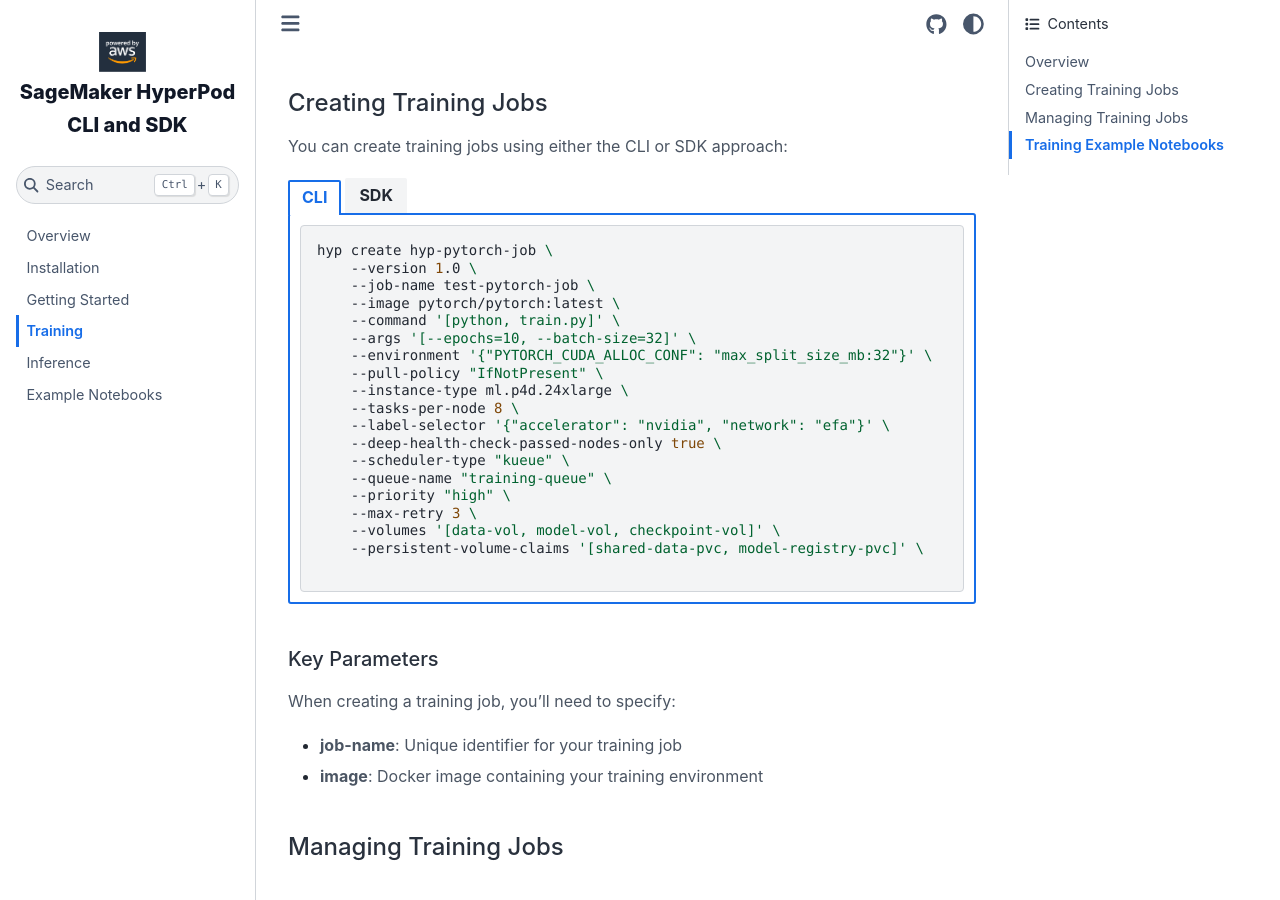
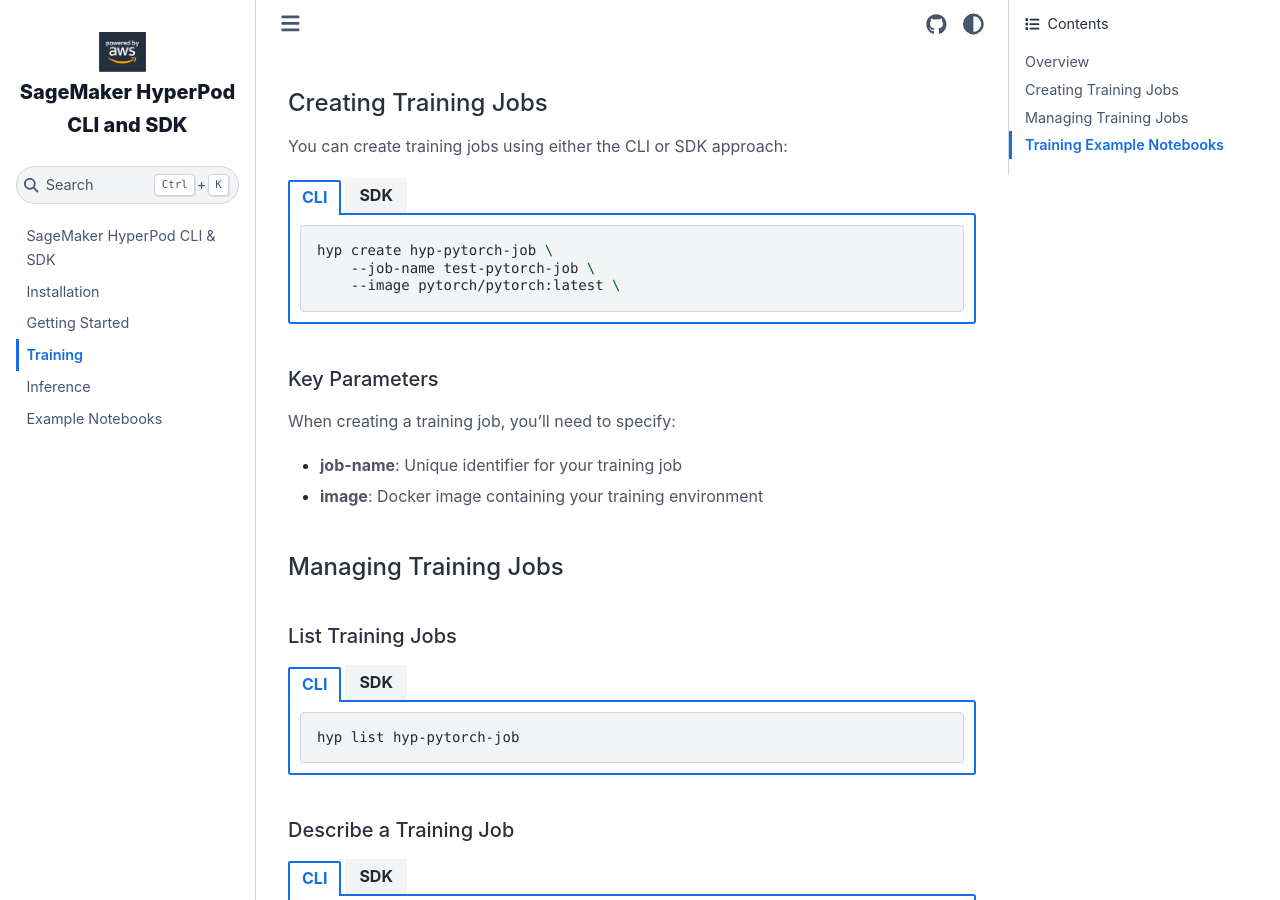
Before and after one commit to aws/sagemaker-hyperpod-cli, a Sphinx documentation site: the page built from doc/training.md, in a window 1280 px wide and 900 px high, scrolled down 469 px. Built offline with Sphinx 7.4.7 and the Sphinx Book theme 1.1.4, drawn with Linux system fonts in a browser that asks for light colours; pages that are not in the unit, such as notebooks, are missing from menus.

`````diff
--- a/doc/training.md
+++ b/doc/training.md
@@ -32,24 +32,8 @@ You can create training jobs using either the CLI or SDK approach:
 ````{tab-item} CLI
 ```bash
 hyp create hyp-pytorch-job \
-    --version 1.0 \
     --job-name test-pytorch-job \
     --image pytorch/pytorch:latest \
-    --command '[python, train.py]' \
-    --args '[--epochs=10, --batch-size=32]' \
-    --environment '{"PYTORCH_CUDA_ALLOC_CONF": "max_split_size_mb:32"}' \
-    --pull-policy "IfNotPresent" \
-    --instance-type ml.p4d.24xlarge \
-    --tasks-per-node 8 \
-    --label-selector '{"accelerator": "nvidia", "network": "efa"}' \
-    --deep-health-check-passed-nodes-only true \
-    --scheduler-type "kueue" \
-    --queue-name "training-queue" \
-    --priority "high" \
-    --max-retry 3 \
-    --volumes '[data-vol, model-vol, checkpoint-vol]' \
-    --persistent-volume-claims '[shared-data-pvc, model-registry-pvc]' \
-
 ```
 ````
 ````{tab-item} SDK
`````
Also changed, not shown: doc/getting_started.md (+3 -3 lines), doc/index.md (+125 -28 lines).
